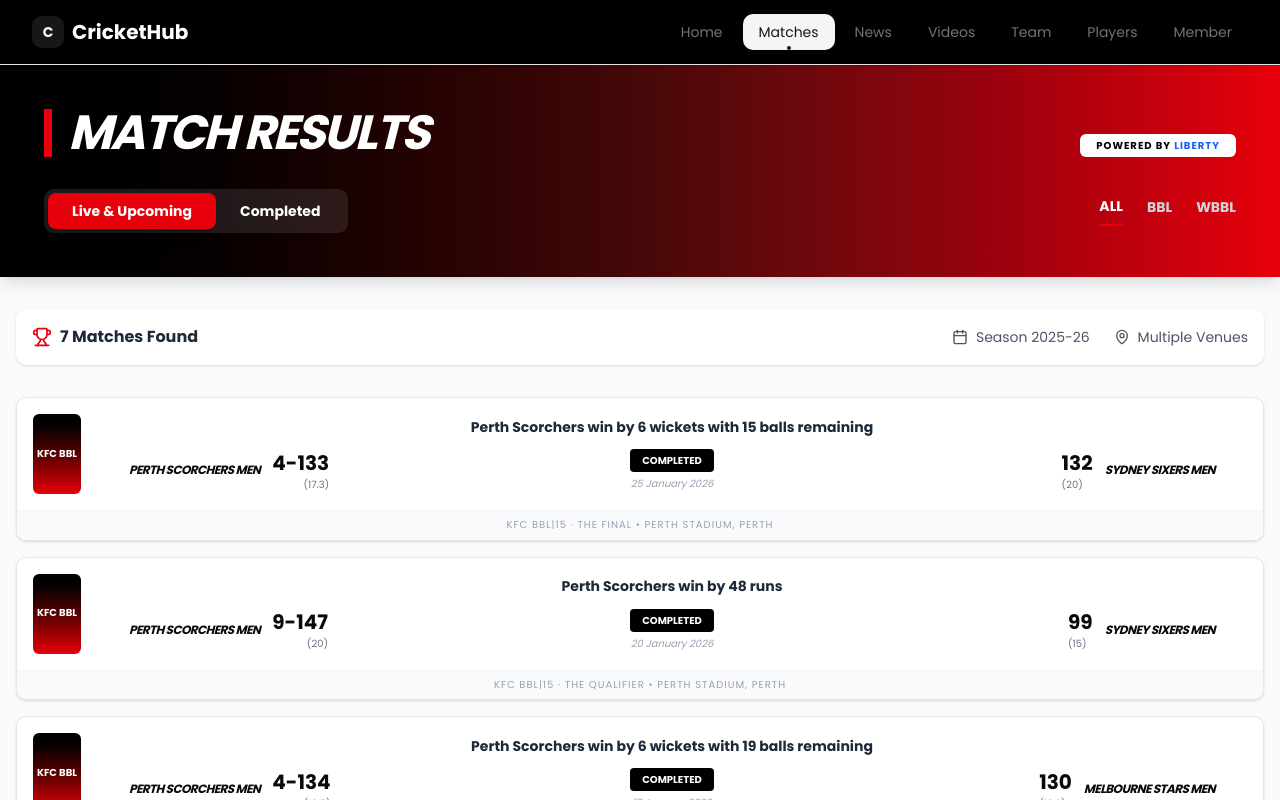
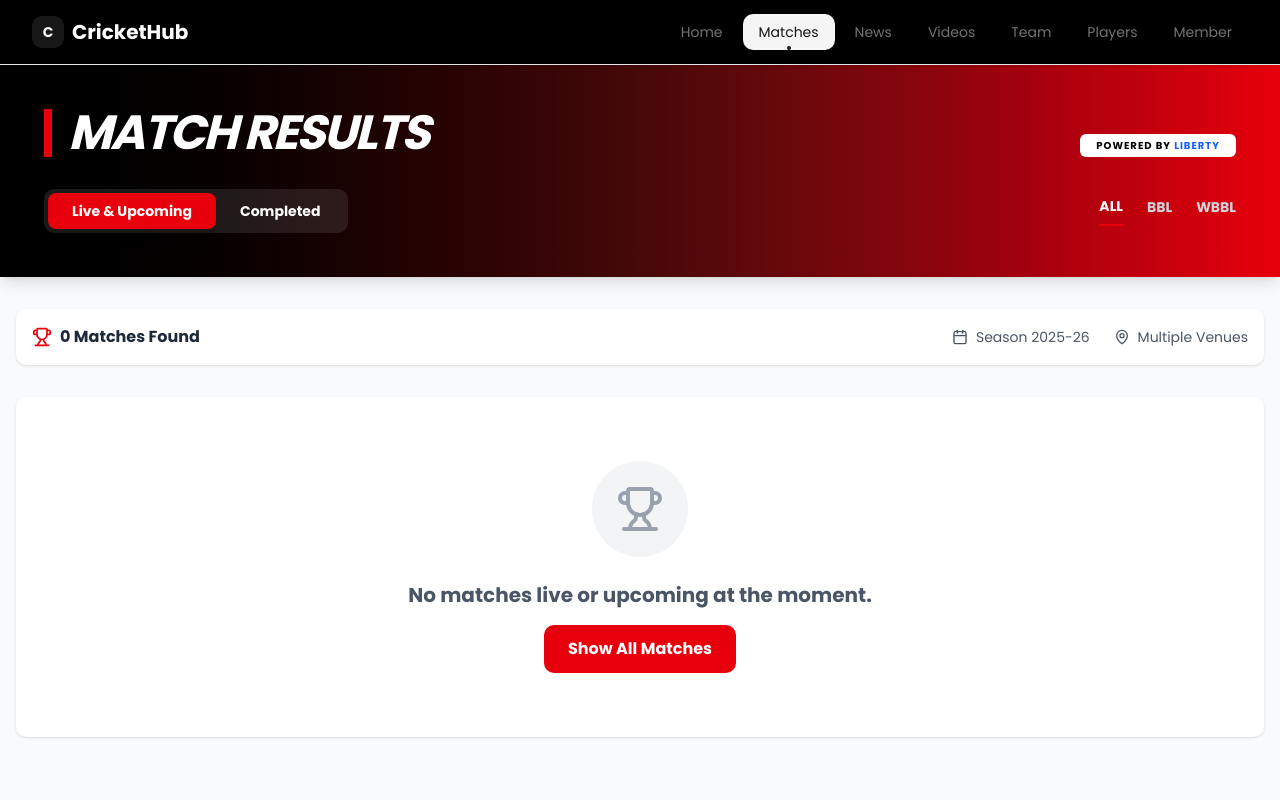
Before and after one commit to Shajidaa/cricket, a Next.js app: page /matches in a window 1280 px wide. Both pictures are taken after a click on the button "Live & Upcoming". Shown: the top 800 px of the page. Built offline with nearby package versions, Linux system fonts and the light colour scheme.

Commit message:
update the matchs page

```diff
--- a/public/data/match.json
+++ b/public/data/match.json
@@ -4,6 +4,7 @@
     "date": "25 January 2026",
     "venue": "Perth Stadium, Perth",
     "result": "Perth Scorchers win by 6 wickets with 15 balls remaining",
+    "status": "complete",
     "teams": {
       "home": {
         "name": "Perth Scorchers Men",
@@ -22,6 +23,7 @@
     "date": "20 January 2026",
     "venue": "Perth Stadium, Perth",
     "result": "Perth Scorchers win by 48 runs",
+    "status": "complete",
     "teams": {
       "home": {
         "name": "Perth Scorchers Men",
@@ -40,6 +42,7 @@
     "date": "17 January 2026",
     "venue": "Optus Stadium, Perth",
     "result": "Perth Scorchers win by 6 wickets with 19 balls remaining",
+    "status": "complete",
     "teams": {
       "home": {
         "name": "Perth Scorchers Men",
@@ -58,6 +61,7 @@
     "date": "15 January 2026",
     "venue": "Marvel Stadium, Melbourne",
     "result": "Perth Scorchers win by 50 runs",
+    "status": "complete",
     "teams": {
       "home": {
         "name": "Melbourne Renegades Men",
@@ -76,6 +80,7 @@
     "date": "11 January 2026",
     "venue": "Adelaide Oval, Adelaide",
     "result": "Perth Scorchers win by 32 runs",
+    "status": "complete",
     "teams": {
       "home": {
         "name": "Adelaide Strikers Men",
@@ -94,6 +99,7 @@
     "date": "7 January 2026",
     "venue": "Optus Stadium, Perth",
     "result": "Melbourne Renegades win by 4 wickets from the last ball",
+    "status": "complete",
     "teams": {
       "home": {
         "name": "Perth Scorchers Men",
@@ -112,6 +118,7 @@
     "date": "4 January 2026",
     "venue": "Optus Stadium, Perth",
     "result": "Perth Scorchers win by 33 runs",
+    "status": "complete",
     "teams": {
       "home": {
         "name": "Perth Scorchers Men",
--- a/src/app/matches/page.tsx
+++ b/src/app/matches/page.tsx
@@ -3,6 +3,7 @@
 import React, { useEffect, useState } from 'react';
 import { Calendar, MapPin, Trophy } from 'lucide-react';
 import Container from '@/components/layout/Container';
+import { match } from 'assert';
 
 interface Team {
   name: string;
@@ -15,19 +16,20 @@
   date: string;
   venue: string;
   result: string;
+  status: string;
   teams: {
     home: Team;
     away: Team;
   };
 }
 
-type FilterType = 'all' | 'live' | 'completed' | 'upcoming';
+type FilterType = 'all' | 'live' | 'complete' | 'upcoming';
 type LeagueType = 'all' | 'bbl' | 'wbbl';
 
 const MatchResultsPage: React.FC = () => {
   const [matchData, setMatchData] = useState<Match[]>([]);
   const [filteredMatches, setFilteredMatches] = useState<Match[]>([]);
-  const [activeFilter, setActiveFilter] = useState<FilterType>('completed');
+  const [activeFilter, setActiveFilter] = useState<FilterType>('complete');
   const [activeLeague, setActiveLeague] = useState<LeagueType>('all');
   const [loading, setLoading] = useState(true);
 
@@ -57,7 +59,16 @@
         match.match_info.toLowerCase().includes(activeLeague)
       );
     }
+if (activeFilter === 'complete') {
+    filtered = filtered.filter(match => match.status == 'complete');
 
+
+  } else if (activeFilter === 'live') {
+    // If status is not 'complete', we treat it as live/upcoming
+     filtered = filtered.filter(match => match.status !== 'complete');
+  }
+
+  setFilteredMatches(filtered);
     setFilteredMatches(filtered);
   }, [activeFilter, activeLeague, matchData]);
 
@@ -84,6 +95,7 @@
       </div>
     );
   }
+
 
   return (
     <div className="min-h-screen bg-gray-50">
@@ -113,8 +125,8 @@
                 Live & Upcoming
               </button>
               <button
-                onClick={() => setActiveFilter('completed')}
-                className={`px-6 py-2 rounded-md transition-all ${activeFilter === 'completed'
+                onClick={() => setActiveFilter('complete')}
+                className={`px-6 py-2 rounded-md transition-all ${activeFilter === 'complete'
                   ? 'bg-red-600 text-white shadow-lg'
                   : 'text-white hover:bg-white/10'
                   }`}
@@ -192,14 +204,12 @@
               <Trophy className="w-12 h-12 text-gray-400" />
             </div>
             <h3 className="text-gray-600 text-xl font-semibold mb-4">
-              No matches found
+              No matches live or upcoming at the moment.
             </h3>
-            <p className="text-gray-500 mb-6">
-              Try selecting a different filter or check back later.
-            </p>
+
             <button
               onClick={() => {
-                setActiveFilter('completed');
+                setActiveFilter('complete');
                 setActiveLeague('all');
               }}
               className="px-6 py-3 bg-red-600 hover:bg-red-700 text-white font-semibold rounded-lg transition-colors"
```
